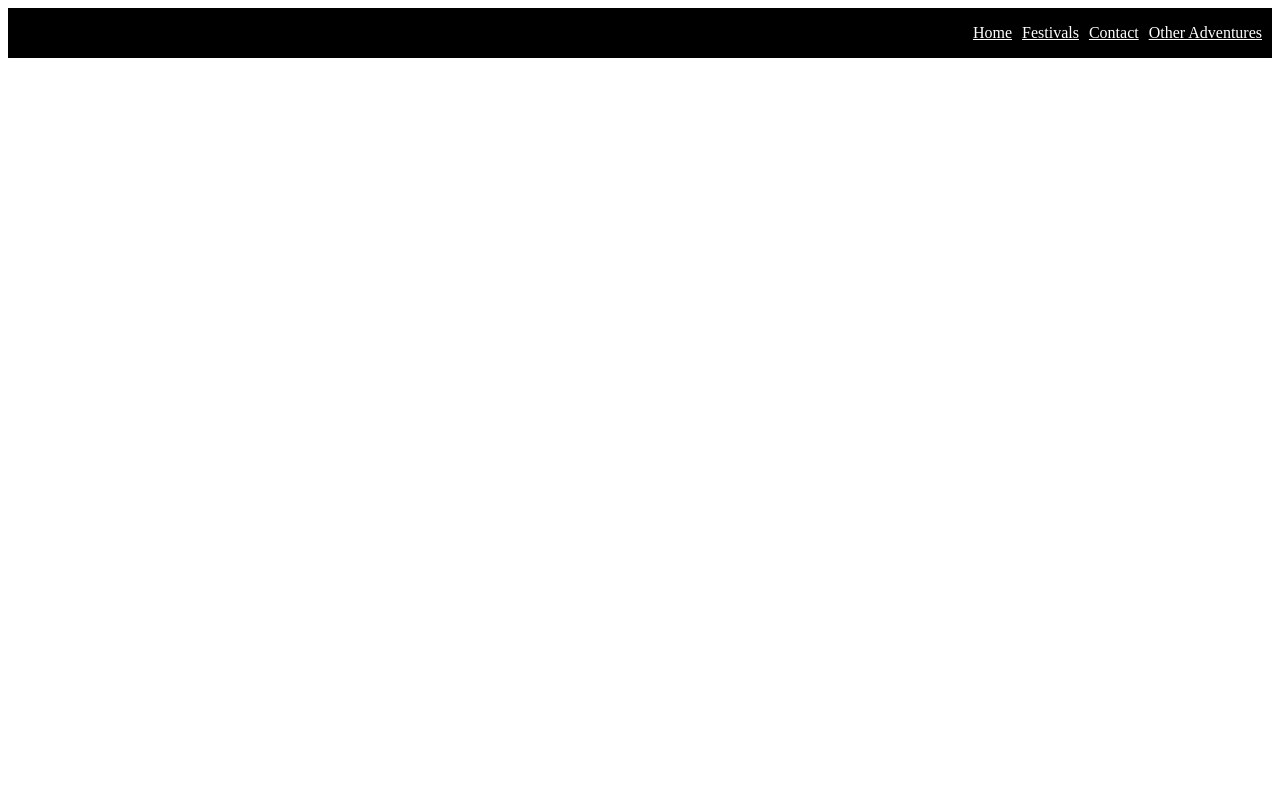
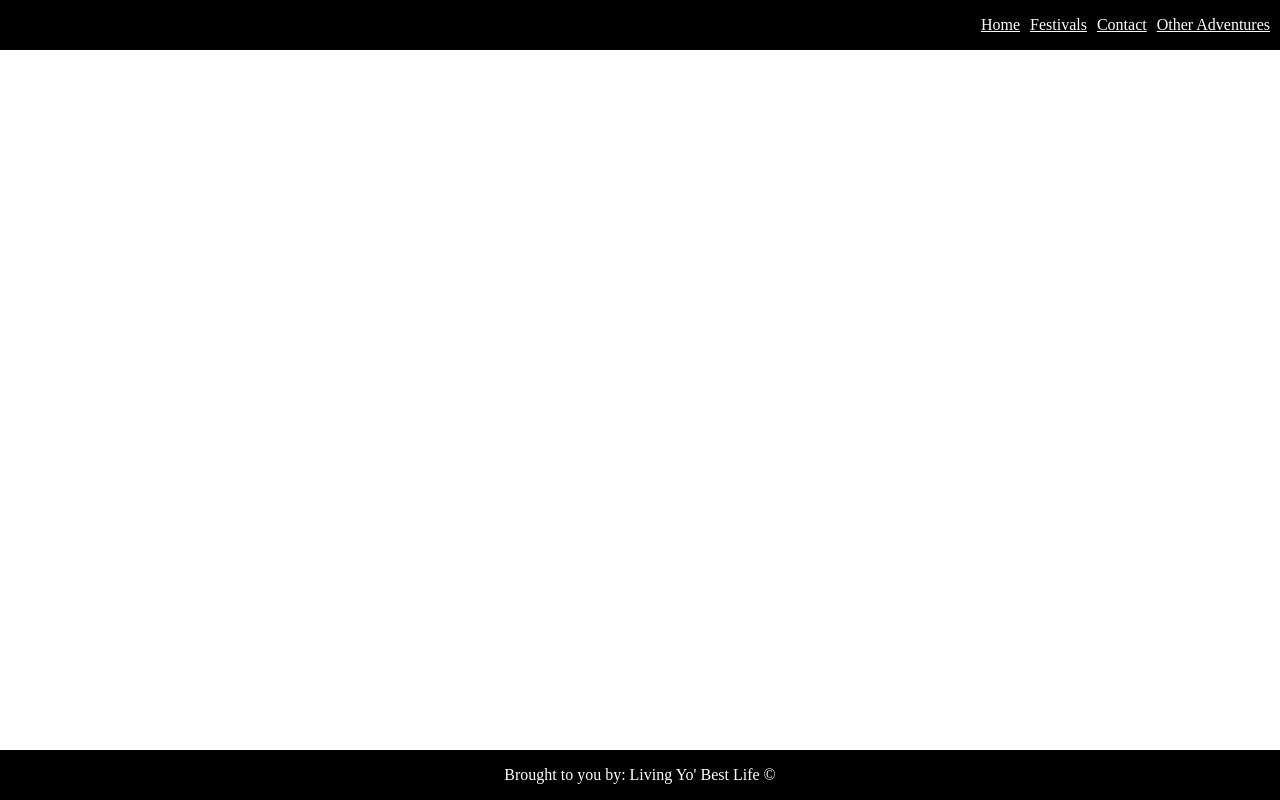
Before and after one commit to welchtr/2018-highlights, a plain HTML site: page index.html in a window 1280 px wide. Drawn offline with Linux system fonts and the light colour scheme.

Commit message:
added footer

```diff
--- a/assets/style.css
+++ b/assets/style.css
@@ -1,3 +1,7 @@
+body{
+  margin: 0;
+}
+
 .header {
   background: black;
   overflow: hidden;
@@ -21,3 +25,13 @@ li {
 .header a {
   color: white;
 }
+
+.footer {
+   position: fixed;
+   left: 0;
+   bottom: 0;
+   width: 100%;
+   background-color: black;
+   color: white;
+   text-align: center;
+}
--- a/index.html
+++ b/index.html
@@ -7,15 +7,20 @@
     <title>Best of 2018</title>
   </head>
 
-  <body>
-      <div class="header">
+    <div class="header">
             <ul> <!-- nav bar links-->
               <li><a class="navbarLinks" href="#home">Home</a></li>
               <li><a href="#festLink">Festivals</a></li>
               <li><a href="#concertLink">Contact</a></li>
               <li><a href="#adventureLink"> Other Adventures </a></li>
             </ul>
-      </div>
 
+    </div>
+  <body>
   </body>
+
+  <div class="footer">
+  <p>Brought to you by: Living Yo' Best Life ©</p>
+</div>
+
 </html>
```
